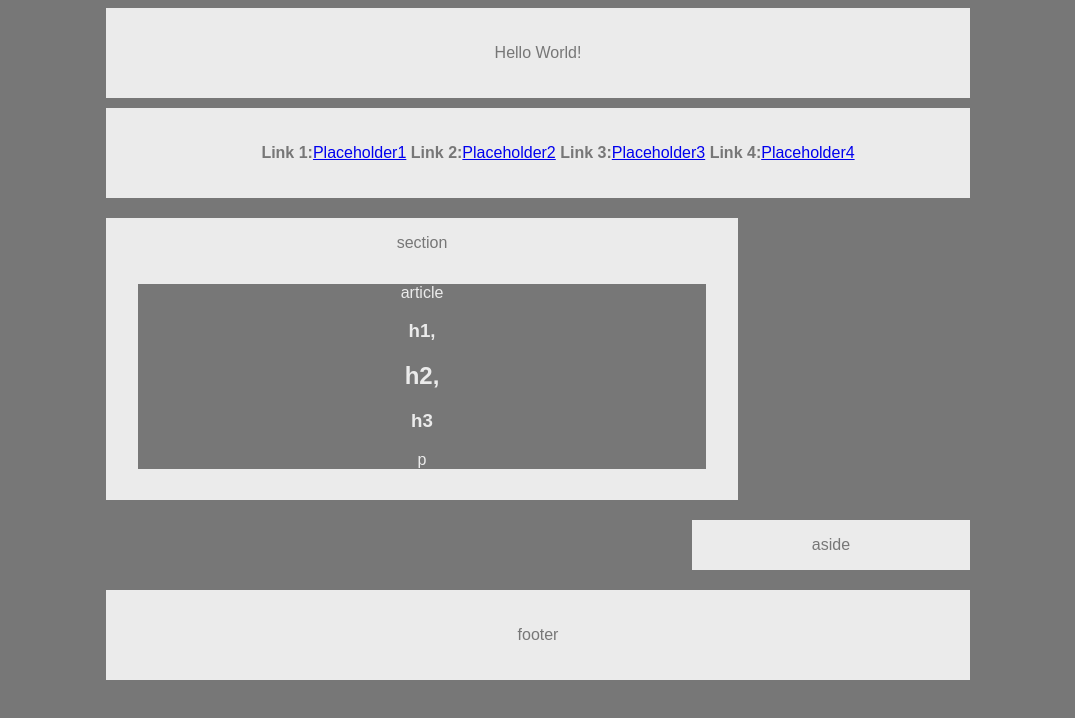
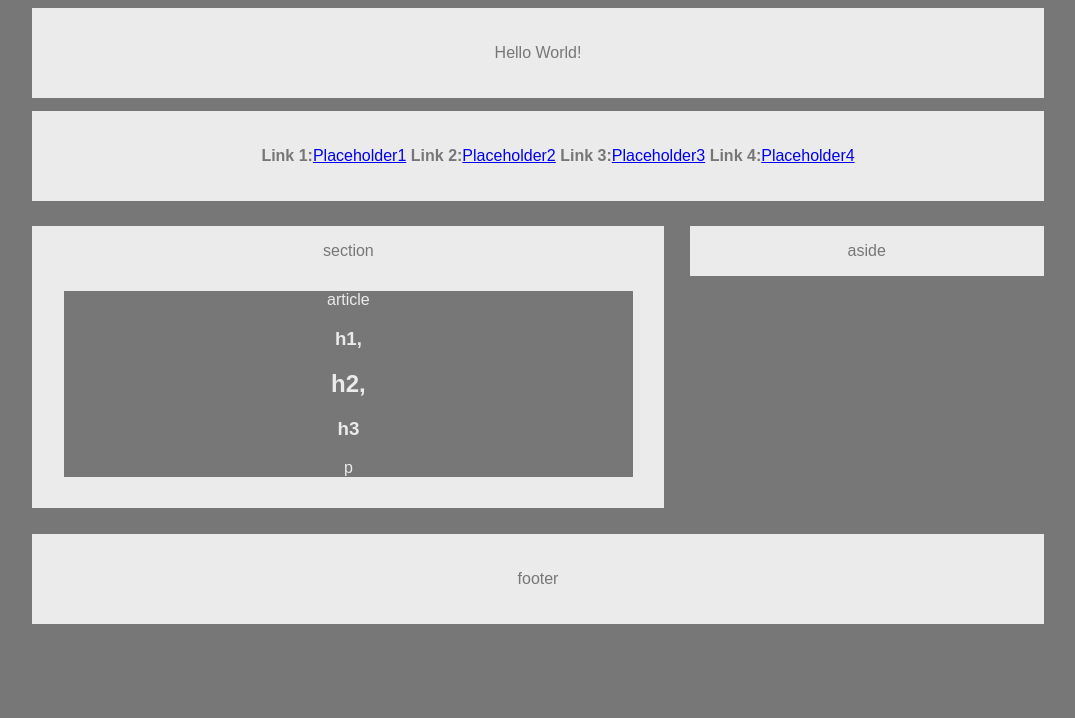
Before and after one commit to nolanklinke/HW-Wireframe, a plain HTML site: page index.html in a window 1280 px wide. Shown: the whole page, without its empty margins (102-1177 px from the left). Drawn offline with Linux system fonts and the light colour scheme.

Commit message:
percent ftw

```diff
--- a/style.css
+++ b/style.css
@@ -11,14 +11,14 @@ header {
     color: #777;
     text-align: center;
     padding: 20px;
-    margin: 0px 200px 10px 200px;
+    margin: 0px 10% 1% 10%;
 }
 
 nav {
     background-color: #ebebeb;
     text-align: center;
     padding: 20px;
-    margin: 0px 200px 20px 200px;
+    margin: 0px 10% 1% 10%;
 }
 
 #navlist {
@@ -33,7 +33,7 @@ section {
     text-align: center;
     background-color: #ebebeb;
     width: 50%;
-    margin: 0px 20px 20px 200px;
+    margin: 1% 0 2% 10%;
 }
 
 article {
@@ -48,8 +48,8 @@ aside {
     float: right;
     color: #777;
     background-color: #ebebeb;
-    width: 22%;
-    margin: 0px 200px 20px 0px;
+    width: 28%;
+    margin: 1% 10% 2% 0;
 }
 
 footer {
@@ -57,5 +57,5 @@ footer {
     text-align: center;
     background-color: #ebebeb;
     padding: 20px;
-    margin: 20px 200px 10px 200px;
+    margin: 0 10% 0% 10%;
 }
```
